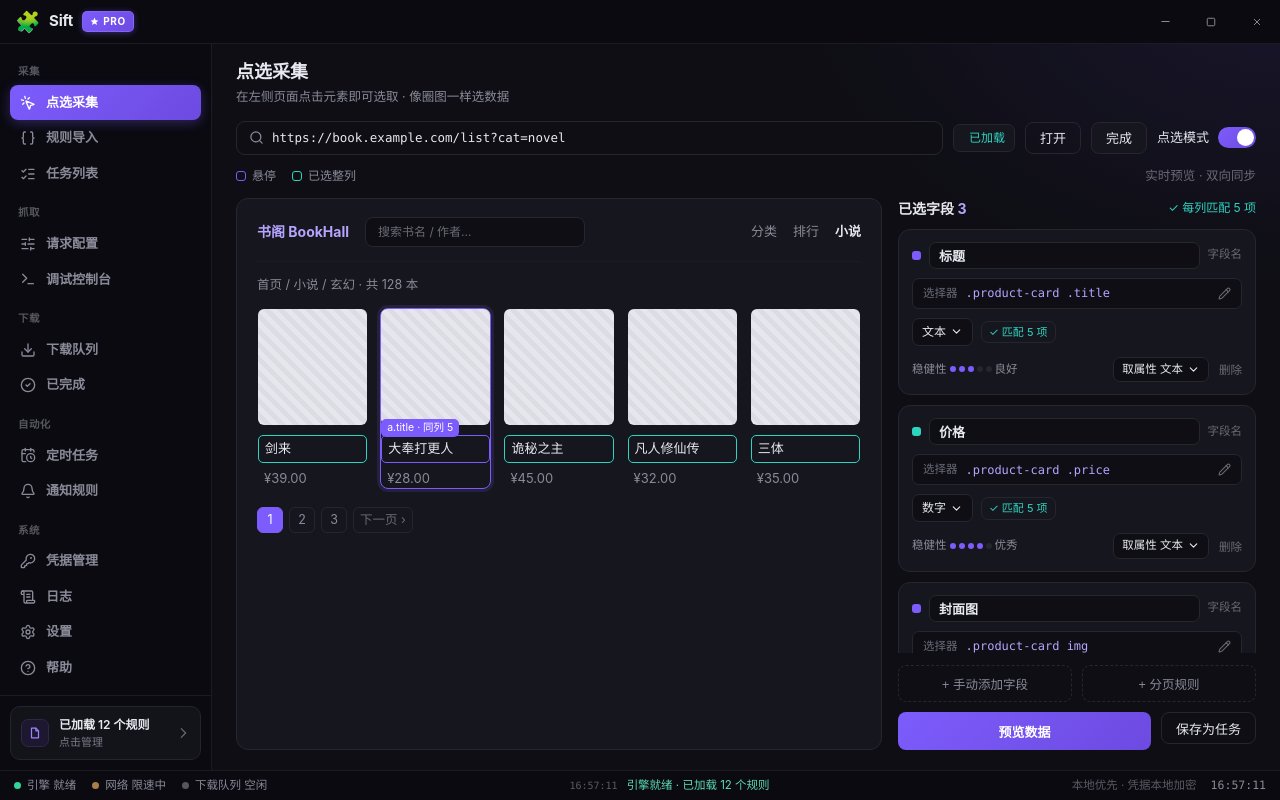
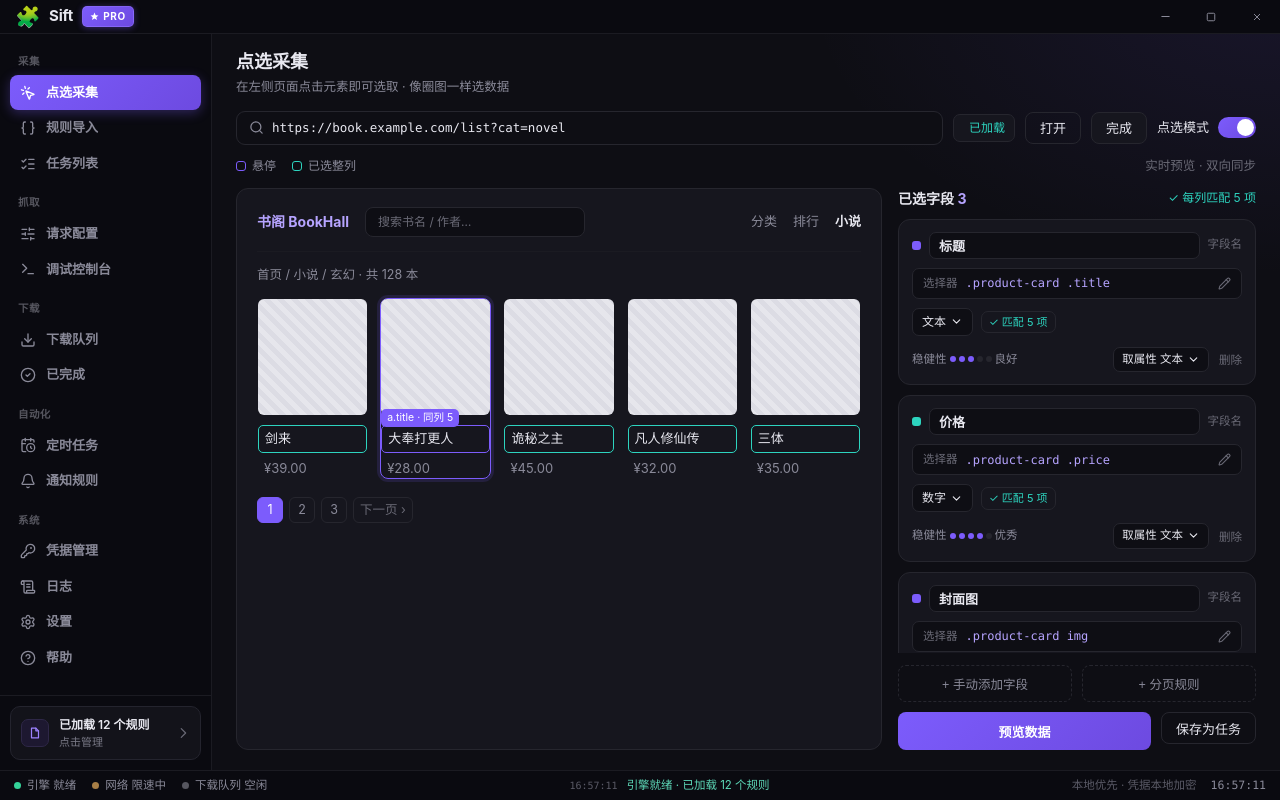
Before and after one commit to chocolate-z/Sift, a Vue app in the folder packages/app/: page /#/pick in a window 1280 px wide. Built offline with nearby package versions, Linux system fonts and the light colour scheme.

Commit message:
fix: 标题栏高度 44px→34px(窗口控件按钮同步)

```diff
--- a/packages/app/src/layouts/AppShell.vue
+++ b/packages/app/src/layouts/AppShell.vue
@@ -246,7 +246,7 @@ const clock = '16:57:11'
   display: flex;
   align-items: center;
   justify-content: space-between;
-  height: 44px;
+  height: 34px;
   background: var(--bg-sidebar);
   border-bottom: 1px solid var(--border-subtle);
   padding: 0 0 0 16px;
@@ -294,7 +294,7 @@ const clock = '16:57:11'
   display: grid;
   place-items: center;
   width: 46px;
-  height: 44px;
+  height: 34px;
   background: none;
   border: 0;
   color: var(--text-secondary);
```
